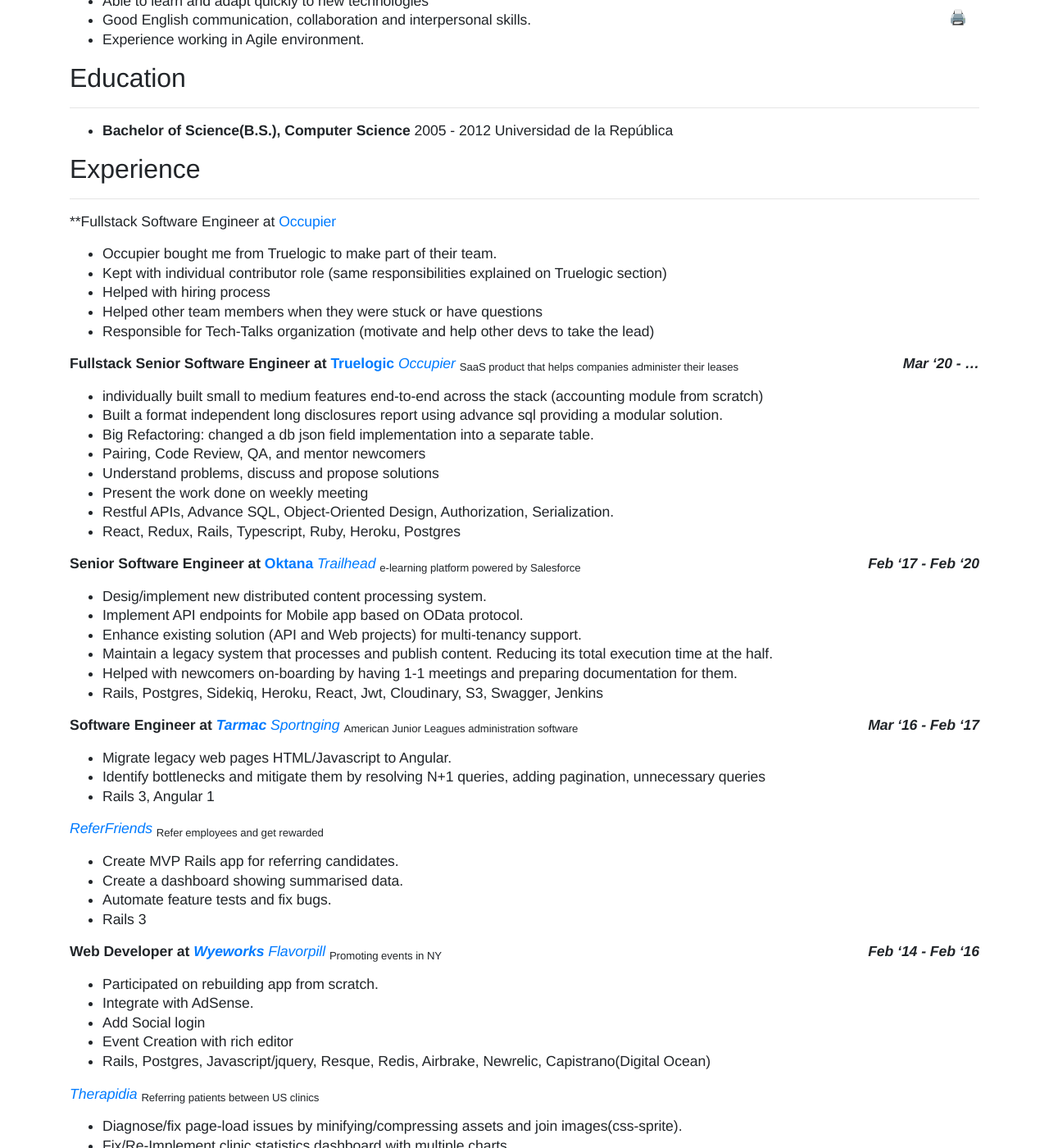
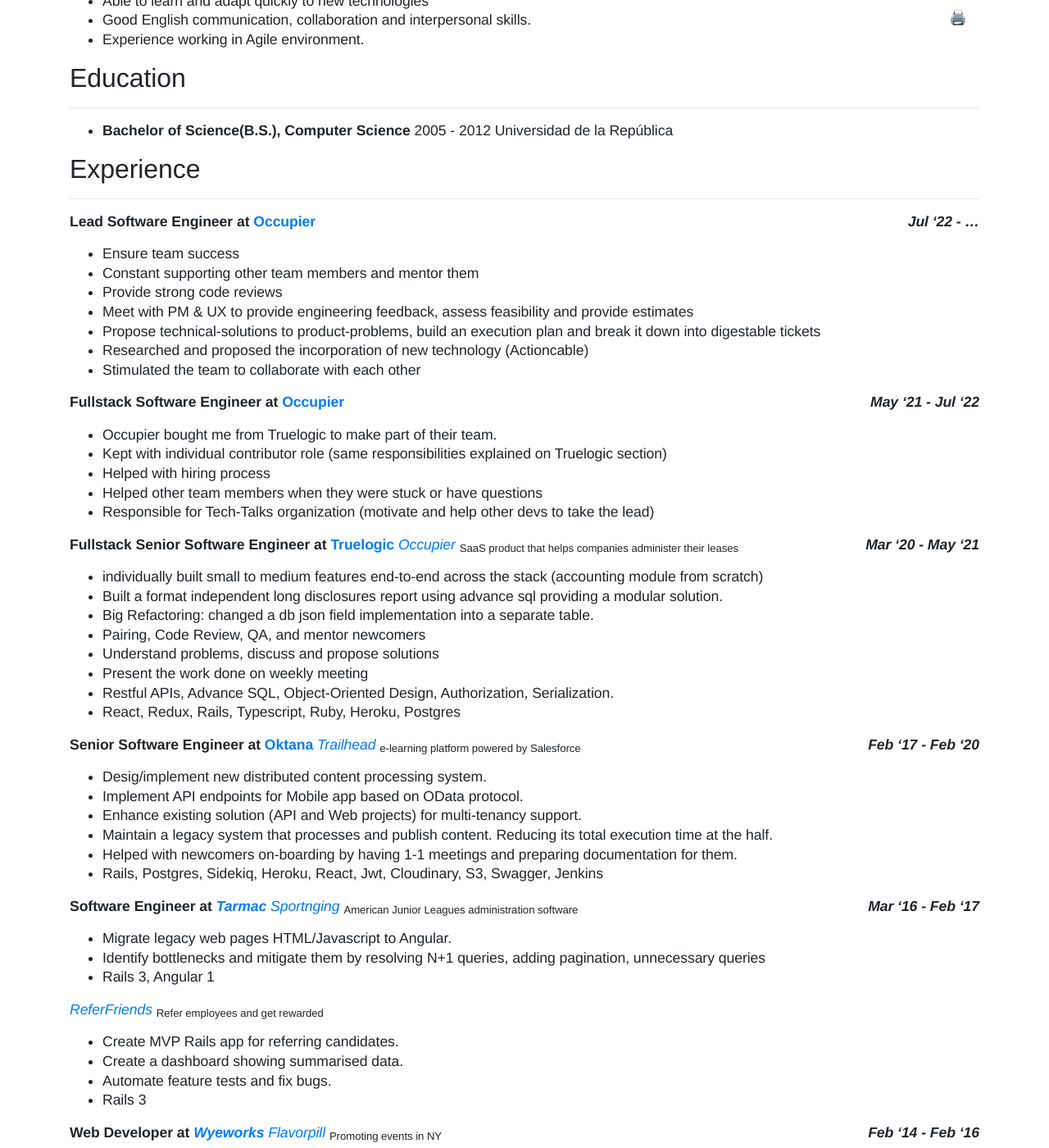
Before and after one commit to delbetu/delbetu.github.io, a Jekyll site: the page built from resume.md, in a window 1280 px wide and 1400 px high, scrolled down 311 px. Shown: the whole window at 82% size. Built offline with Jekyll 4.4.1, drawn with Linux system fonts in a browser that asks for light colours; emoji names are drawn with the system emoji font; some of the changed text lies outside the part shown.

Commit message:
Occupier Lead Section

```diff
--- a/resume.md
+++ b/resume.md
@@ -43,14 +43,23 @@
 <!-- # * and what the results were. -->
 <!-- # * Ideally, results "measurable" somehow. -->
 
-**Fullstack Software Engineer at [Occupier](https://www.occupier.com)
+**Lead Software Engineer at [Occupier](https://www.occupier.com)                                                       *Jul '22 - ...*{:.float-right}**
+- Ensure team success
+- Constant supporting other team members and mentor them
+- Provide strong code reviews
+- Meet with PM & UX to provide engineering feedback, assess feasibility and provide estimates
+- Propose technical-solutions to product-problems, build an execution plan and break it down into digestable tickets
+- Researched and proposed the incorporation of new technology (Actioncable)
+- Stimulated the team to collaborate with each other
+
+**Fullstack Software Engineer at [Occupier](https://www.occupier.com)                                              *May '21 - Jul '22*{:.float-right}**
 - Occupier bought me from Truelogic to make part of their team.
 - Kept with individual contributor role (same responsibilities explained on Truelogic section)
 - Helped with hiring process
 - Helped other team members when they were stuck or have questions
 - Responsible for Tech-Talks organization (motivate and help other devs to take the lead)
 
-**Fullstack Senior Software Engineer at [Truelogic](https://www.truelogicsoftware.com/)                           *Mar '20 - ...*{:.float-right}**
+**Fullstack Senior Software Engineer at [Truelogic](https://www.truelogicsoftware.com/)                           *Mar '20 - May '21*{:.float-right}**
 *[Occupier](https://www.occupier.com/)* <sub>SaaS product that helps companies administer their leases</sub>
 - individually built small to medium features end-to-end across the stack (accounting module from scratch)
 - Built a format independent long disclosures report using advance sql providing a modular solution.
@@ -87,10 +96,7 @@
 
 **Web Developer at *[Wyeworks](https://www.wyeworks.com/)*                                     *Feb '14 - Feb '16*{:.float-right}**
 *[Flavorpill](http://www.flavorpill.com/)* <sub>Promoting events in NY</sub>
- - Participated on rebuilding app from scratch.
- - Integrate with AdSense.
- - Add Social login
- - Event Creation with rich editor
+ - Rebuilding app from scratch, AdSense, Social login, Event Creation with rich editor
  - Rails, Postgres, Javascript/jquery, Resque, Redis, Airbrake, Newrelic, Capistrano(Digital Ocean)
 
 *[Therapidia](https://www.therapydia.com/about/)* <sub>Referring patients between US clinics</sub>
```
Also changed, not shown: other parts of resume.md (+2 -3 lines).
